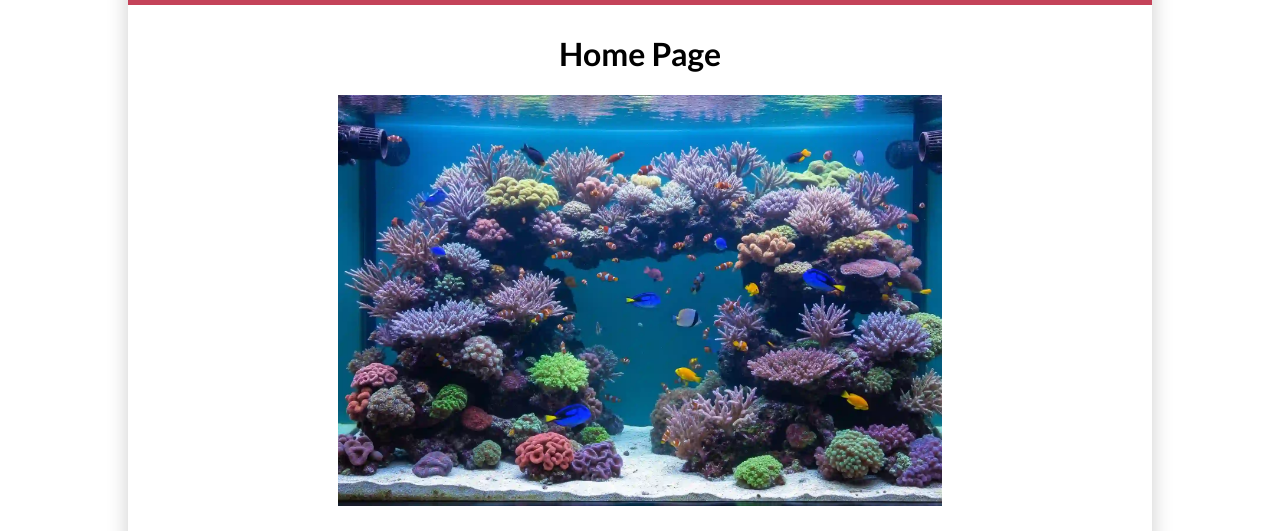
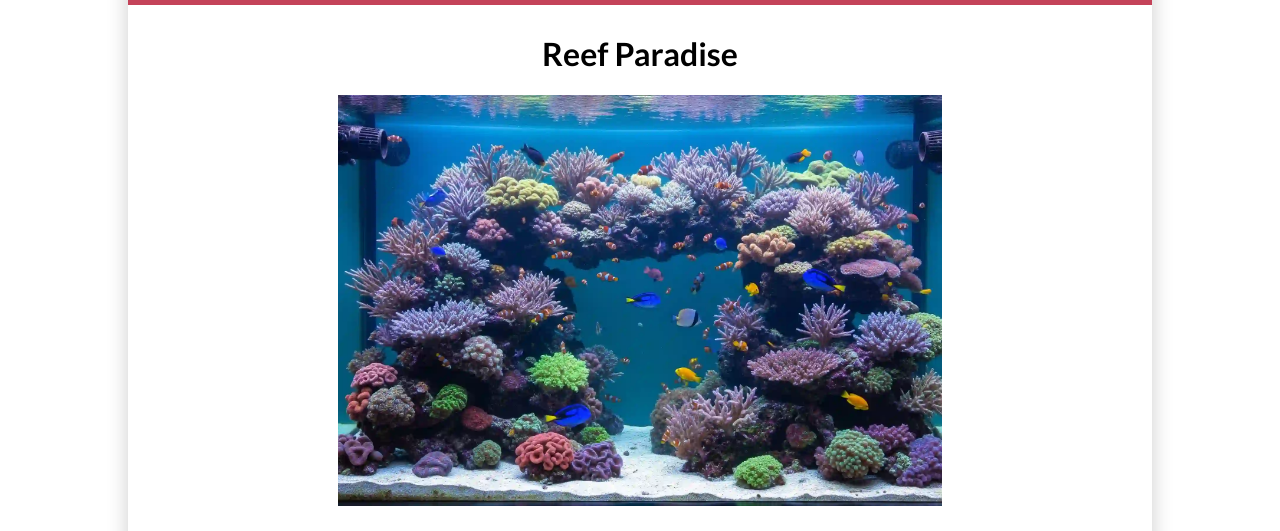
Before and after one commit to MicheleArgenti/wdd131, a plain HTML site: page project/index.html in a window 1280 px wide. Shown: the part 264-795 px from the top of the page. Drawn offline with Linux system fonts and the light colour scheme.

Commit message:
Changed the title

```diff
--- a/project/index.html
+++ b/project/index.html
@@ -37,7 +37,7 @@
     </header>
     <main>
         <div class="hero">
-            <h1>Home Page</h1>
+            <h1>Reef Paradise</h1>
             <img src="images/hero.webp" alt="Hero" loading="lazy">
         </div>
         <div class="index">
```
